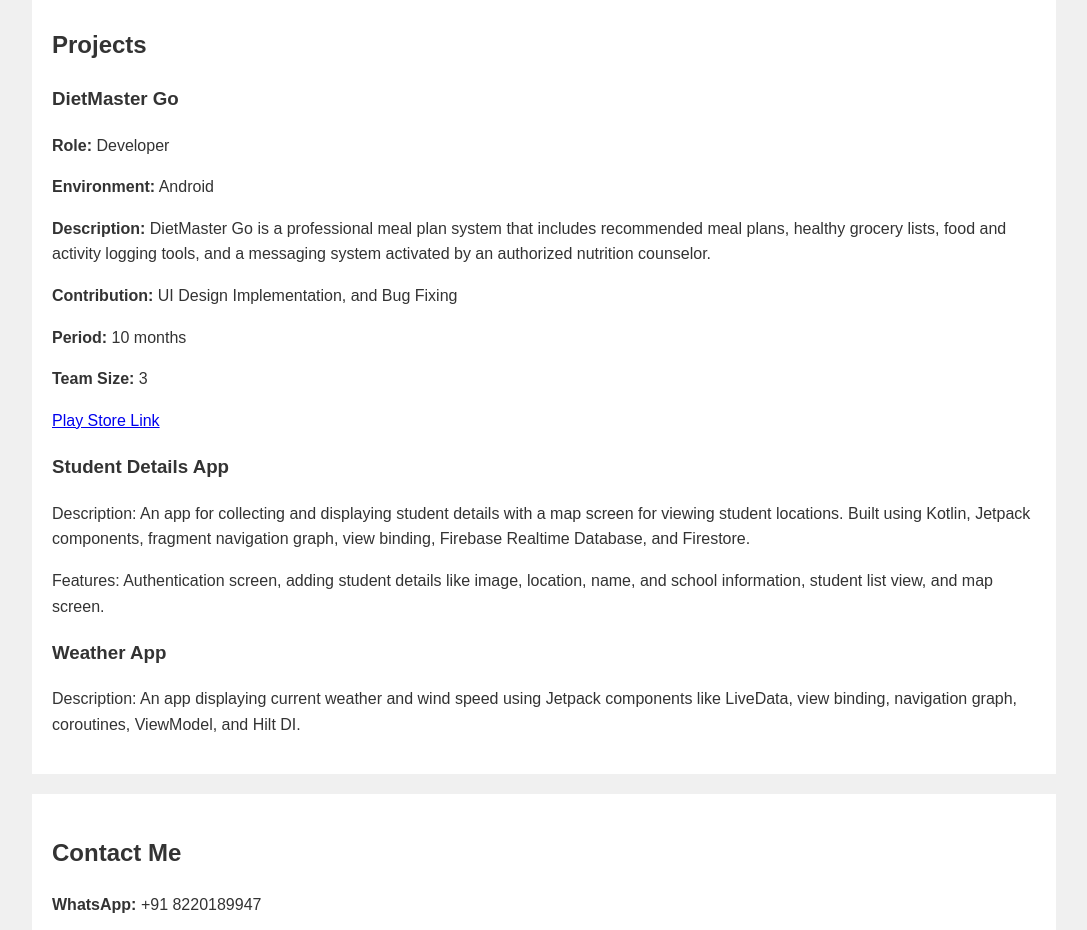
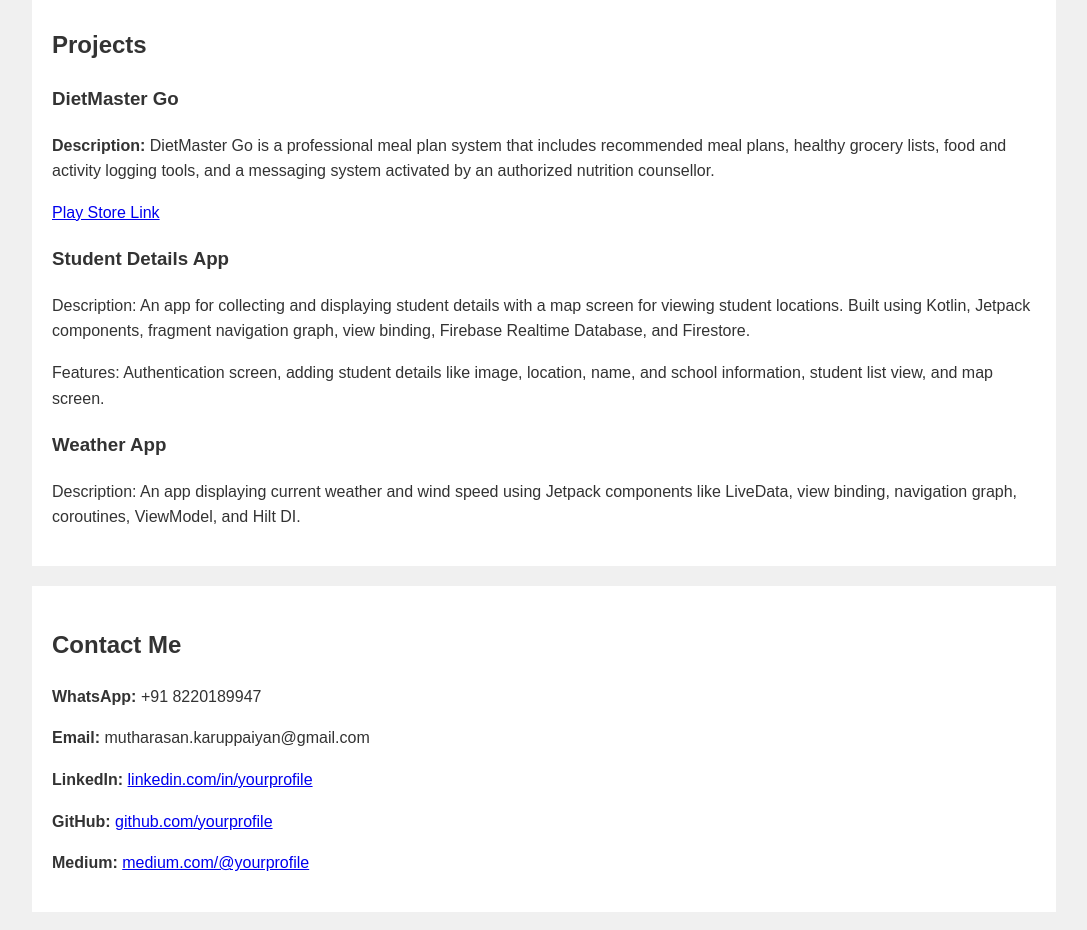
Before and after one commit to MUTHUARASAN266/MyProfile, a plain HTML site: page index.html in a window 1280 px wide. Shown: the part 1560-2490 px from the top of the page, without its empty margins (96-1183 px from the left). Drawn offline with Linux system fonts and the light colour scheme.

Commit message:
Update removed the team size like this unwanted lines index.html

```diff
--- a/index.html
+++ b/index.html
@@ -119,12 +119,7 @@
 
         <div class="project">
             <h3>DietMaster Go</h3>
-            <p><strong>Role:</strong> Developer</p>
-            <p><strong>Environment:</strong> Android</p>
-            <p><strong>Description:</strong> DietMaster Go is a professional meal plan system that includes recommended meal plans, healthy grocery lists, food and activity logging tools, and a messaging system activated by an authorized nutrition counselor.</p>
-            <p><strong>Contribution:</strong> UI Design Implementation, and Bug Fixing</p>
-            <p><strong>Period:</strong> 10 months</p>
-            <p><strong>Team Size:</strong> 3</p>
+            <p><strong>Description:</strong> DietMaster Go is a professional meal plan system that includes recommended meal plans, healthy grocery lists, food and activity logging tools, and a messaging system activated by an authorized nutrition counsellor.</p>
             <p><a href="https://play.google.com/store/apps/details?id=com.dietmaster.go&hl=en&gl=US">Play Store Link</a></p>
         </div>
 
```
